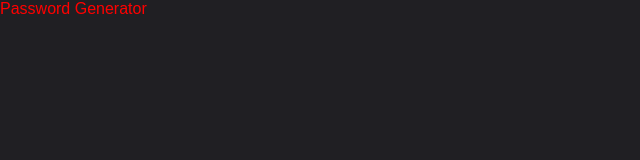
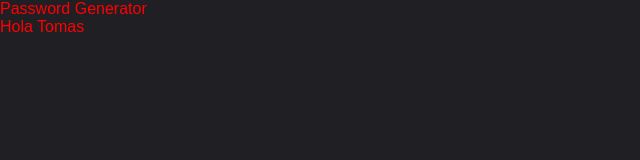
Before and after one commit to tomasleggire/password-generator, a React (Create React App) app: page / in a window 1280 px wide. Shown: the top 160 px of the page, without its empty margins (0-640 px from the left). Built offline with nearby package versions, Linux system fonts and the light colour scheme.

Commit message:
Context creado correctamente

```diff
--- a/src/App.tsx
+++ b/src/App.tsx
@@ -1,11 +1,16 @@
 import React from 'react';
 import './styles/App.css';
+import { MyContextProvider } from './contexts/PasswordContext';
+
 import Header from './components/Header';
+
 
 export default function App() {
   return (
-    <div className="app">
-      <Header />
-    </div>
+    <MyContextProvider>
+      <div className="app">
+        <Header />
+      </div>
+    </MyContextProvider>
   );
 }
--- a/src/components/Header.tsx
+++ b/src/components/Header.tsx
@@ -1,9 +1,15 @@
+import { useContext } from 'react';
+import { MyContext } from '../contexts/PasswordContext';
 import '../styles/Header.css';
 
 export default function Header(): JSX.Element {
+
+    const {saludo} = useContext(MyContext);
+
     return (
         <>
             <p>Password Generator</p>
+            <p>{saludo}</p>
         </>
     )
 }
--- /dev/null
+++ b/src/contexts/PasswordContext.tsx
@@ -0,0 +1,22 @@
+import React, { createContext } from 'react';
+import usePassword from '../hooks/usePassword';
+
+export const MyContext = createContext<any>(null);
+
+interface MyProps {
+    children: React.ReactNode
+}
+
+export const MyContextProvider = (props: MyProps) => {
+  const { saludo } = usePassword();
+
+  const contextValue = {
+    saludo,
+  };
+
+  return (
+    <MyContext.Provider value={contextValue}>
+      {props.children}
+    </MyContext.Provider>
+  );
+};
--- /dev/null
+++ b/src/hooks/usePassword.tsx
@@ -0,0 +1,9 @@
+import React, { useState } from 'react';
+
+export default function usePassword() {
+    const saludo = "Hola Tomas";
+
+    return {
+        saludo
+    }
+}
```
